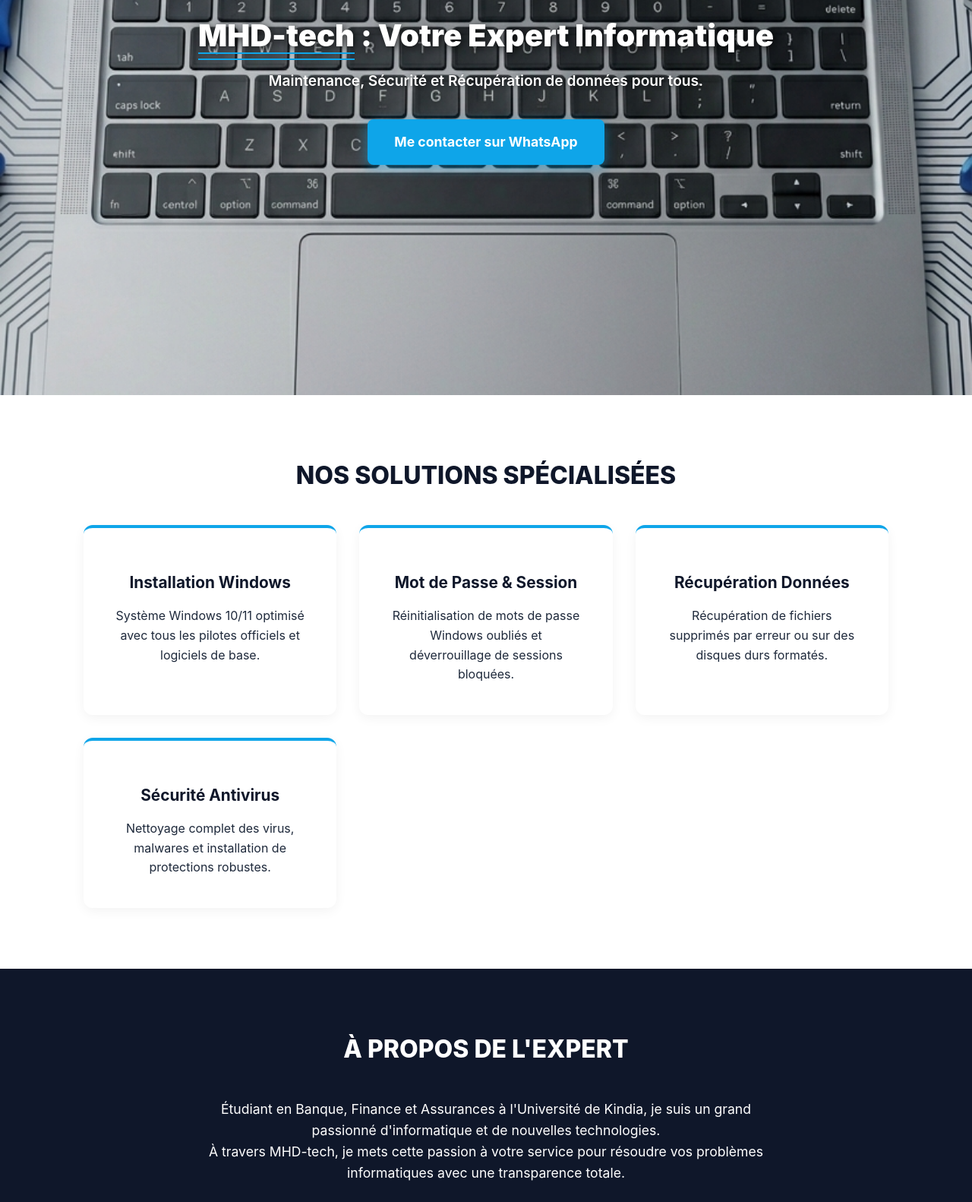
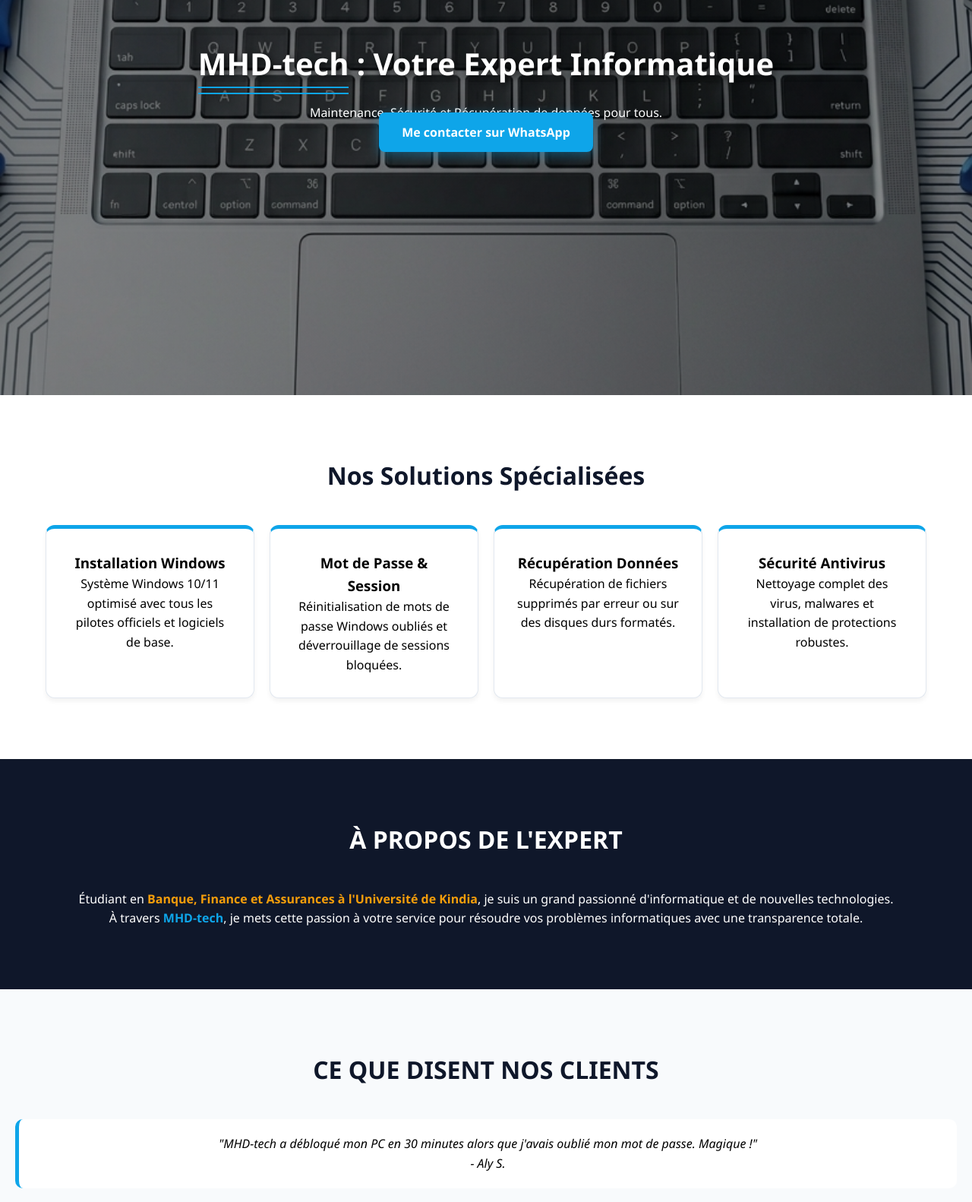
Before and after one commit to MHD224-Code/MHD-tech, a plain HTML site: page index.html in a window 1280 px wide. Shown: the part 280-1862 px from the top of the page at 76% size. Drawn offline with Linux system fonts and the light colour scheme.

Commit message:
style.css

```diff
--- a/style.css
+++ b/style.css
@@ -1,259 +1,104 @@
-/* --- 1. RÉINITIALISATION ET BASES --- */
-* {
-    box-sizing: border-box;
-    margin: 0;
-    padding: 0;
+/* RESET ET SÉCURITÉ */
+* { box-sizing: border-box; margin: 0; padding: 0; }
+body {
+    font-family: 'Segoe UI', Tahoma, Geneva, Verdana, sans-serif;
+    overflow-x: hidden;
+    width: 100%;
+    line-height: 1.6;
 }
 
-html {
-    scroll-behavior: smooth;
-}
-
-body {
-    font-family: 'Inter', sans-serif;
-    color: #1e293b;
-    background-color: #ffffff;
-    line-height: 1.6;
-    overflow-x: hidden; /* Empêche tout balancement horizontal */
-    width: 100%;
-}
-
-/* Couleurs principales */
-:root {
-    --sky-blue: #0ea5e9; /* Ton Bleu Ciel */
-    --dark-navy: #0f172a; /* Bleu nuit pour le texte */
-}
-
-/* --- 2. STRUCTURES DE CENTRAGE --- */
-.container {
-    width: 100%;
-    max-width: 1200px;
-    margin: 0 auto; /* Centre le contenu horizontalement */
-    padding: 0 20px;
-}
-
-section {
-    width: 100%;
-    padding: 80px 0;
-    text-align: center; /* Centre les titres et textes */
-    display: flex;
-    flex-direction: column;
-    align-items: center; /* Centre les éléments flex */
-}
-
-/* --- 3. SECTION ACCUEIL (HERO) --- */
+/* ACCUEIL */
 .main-header {
     height: 100vh;
     width: 100%;
-    /* Image de fond restaurée et fixée */
-    background-image: url('hero-mhd.jpg.png');
-    background-position: center;
-    background-size: cover;
-    background-repeat: no-repeat;
-    /* Centrage STRICT de l'accueil */
+    background: linear-gradient(rgba(0,0,0,0.4), rgba(0,0,0,0.4)), url('hero-mhd.jpg.png') center/cover no-repeat;
     display: flex;
     flex-direction: column;
     align-items: center;
     justify-content: center;
     position: relative;
     color: #ffffff;
+    text-align: center;
 }
 
-/* Overlay sombre pour la lisibilité */
-.header-overlay {
-    position: absolute;
-    top: 0; left: 0; width: 100%; height: 100%;
-    background-color: rgba(0, 0, 0, 0.4); /* Assombrit légèrement l'image */
-    z-index: 1;
-}
+.nav-container { position: absolute; top: 30px; right: 25px; z-index: 10; }
 
-/* Barre de nav (Nos Services à DROITE) */
-.nav-container {
-    position: absolute;
-    top: 30px;
-    right: 25px; /* Bouton à droite */
-    z-index: 10;
-}
-
-.btn-nav-sky {
-    background-color: var(--sky-blue);
+.btn-sky {
+    background-color: #0ea5e9;
     color: #ffffff !important;
-    padding: 10px 22px;
+    padding: 10px 20px;
     border-radius: 25px;
     text-decoration: none;
     font-weight: 700;
-    font-size: 0.9rem;
-    box-shadow: 0 2px 5px rgba(0,0,0,0.2);
 }
 
-/* Contenu central de l'accueil */
-.hero-content {
-    position: relative;
-    z-index: 2; /* Passe au-dessus de l'overlay */
-    text-align: center;
-    padding: 0 20px;
-    max-width: 900px;
-}
+.hero-content h1 { font-size: 2.5rem; text-shadow: 2px 2px 10px rgba(0,0,0,0.8); margin-bottom: 20px; }
 
-.hero-content h1 {
-    font-size: 2.5rem; /* Adapté pour mobile */
-    font-weight: 900;
-    margin-bottom: 20px;
-    line-height: 1.2;
-    text-shadow: 2px 2px 10px rgba(0, 0, 0, 0.7);
-}
-
-/* LE DOUBLE TRAIT SOUS MHD-TECH (UNIQUEMENT) */
+/* LE DOUBLE TRAIT */
 .double-underline {
     position: relative;
     display: inline-block;
 }
-
 .double-underline::after {
     content: '';
     position: absolute;
     left: 0;
-    bottom: -8px; /* Juste en dessous du mot */
+    bottom: -8px;
     width: 100%;
     height: 4px;
-    border-top: 2px solid var(--sky-blue);
-    border-bottom: 2px solid var(--sky-blue);
+    border-top: 2px solid #0ea5e9;
+    border-bottom: 2px solid #0ea5e9;
     padding-top: 2px;
 }
 
-.hero-content p {
-    font-size: 1.2rem;
-    font-weight: 600;
-    margin-bottom: 35px;
-    text-shadow: 1px 1px 5px rgba(0, 0, 0, 0.5);
+.btn-whatsapp-sky {
+    background-color: #0ea5e9;
+    color: #ffffff !important;
+    padding: 15px 30px;
+    border-radius: 8px;
+    text-decoration: none;
+    font-weight: bold;
+    box-shadow: 0 4px 15px rgba(14, 165, 233, 0.4);
 }
 
-/* Bouton WhatsApp Bleu Ciel */
-.btn-whatsapp-sky {
-    background-color: var(--sky-blue);
-    color: #ffffff !important;
-    padding: 16px 35px;
-    border-radius: 8px;
-    text-decoration: none;
-    font-weight: 700;
-    font-size: 1.1rem;
-    display: inline-block;
-    box-shadow: 0 4px 15px rgba(14, 165, 233, 0.5);
-    transition: 0.3s ease;
+/* SERVICES AVEC BORDURES */
+section { padding: 80px 20px; text-align: center; max-width: 1200px; margin: 0 auto; }
+h2 { font-size: 2rem; margin-bottom: 40px; color: #0f172a; }
+
+.services-grid {
+    display: grid;
+    grid-template-columns: repeat(auto-fit, minmax(250px, 1fr));
+    gap: 20px;
+}
+.service-card {
+    background: white;
+    padding: 30px;
+    border-radius: 12px;
+    border: 1px solid #e2e8f0;
+    border-top: 5px solid #0ea5e9; /* Le trait bleu sur chaque service */
+    box-shadow: 0 4px 6px rgba(0,0,0,0.05);
 }
 
-.btn-whatsapp-sky:hover {
-    background-color: #0284c7; /* Survol un peu plus foncé */
+/* À PROPOS - NOIR AVEC JAUNE ET BLEU */
+.about-section {
+    background-color: #0f172a;
+    color: white;
+    max-width: 100%;
+}
+.about-section h2 { color: white; }
+.highlight-gold { color: #f59e0b; font-weight: bold; }
+.highlight-sky { color: #0ea5e9; font-weight: bold; }
+
+/* TÉMOIGNAGES */
+.testimonials-section { background: #f8fafc; max-width: 100%; }
+.testimonial-card {
+    background: white;
+    padding: 20px;
+    margin-bottom: 20px;
+    border-radius: 10px;
+    border-left: 5px solid #0ea5e9;
+    font-style: italic;
 }
 
-/* --- 4. STYLE DES AUTRES SECTIONS --- */
-h2 {
-    font-size: 2rem;
-    font-weight: 800;
-    color: var(--dark-navy);
-    margin-bottom: 40px;
-    text-transform: uppercase;
-}
-
-/* Services Grid */
-.services-grid {
-    display: grid;
-    grid-template-columns: repeat(auto-fit, minmax(280px, 1fr));
-    gap: 30px;
-    width: 100%;
-    max-width: 1100px;
-    padding: 0 20px;
-}
-
-.service-card {
-    background: #ffffff;
-    padding: 40px;
-    border-radius: 12px;
-    box-shadow: 0 4px 15px rgba(0,0,0,0.05);
-    border-top: 4px solid var(--sky-blue);
-    text-align: center;
-}
-
-.service-card h3 {
-    font-size: 1.3rem;
-    margin: 15px 0;
-    color: var(--dark-navy);
-}
-
-/* À Propos */
-.about-section {
-    background-color: var(--dark-navy);
-    color: #ffffff;
-}
-
-.about-section h2 {
-    color: #ffffff;
-}
-
-.about-content {
-    max-width: 800px;
-    padding: 0 20px;
-    font-size: 1.1rem;
-}
-
-.highlight {
-    color: var(--sky-blue);
-    font-weight: 700;
-}
-
-/* Témoignages */
-.testimonials-grid {
-    display: grid;
-    grid-template-columns: 1fr;
-    gap: 20px;
-    width: 100%;
-    max-width: 600px;
-    padding: 0 20px;
-}
-
-.testimonial-card {
-    background: #f8fafc;
-    padding: 25px;
-    border-radius: 8px;
-    font-style: italic;
-    border-left: 3px solid var(--sky-blue);
-}
-
-.client-name {
-    font-style: normal;
-    font-weight: 700;
-    margin-top: 10px;
-    color: var(--dark-navy);
-}
-
-/* Contact / Footer */
-.contact-section {
-    background-color: #f1f5f9;
-    padding: 60px 20px;
-    text-align: center;
-}
-
-.contact-links {
-    margin-bottom: 40px;
-}
-
-.contact-btn {
-    display: block;
-    font-size: 1.5rem;
-    color: var(--dark-navy);
-    text-decoration: none;
-    font-weight: 700;
-    margin: 10px 0;
-}
-
-.separator {
-    font-weight: 600;
-    color: #64748b;
-}
-
-.footer-bottom {
-    border-top: 1px solid #e2e8f0;
-    padding-top: 20px;
-    color: #64748b;
-    font-size: 0.9rem;
-}
+/* FOOTER */
+.contact-btn { font-size: 1.8rem; color: #0f172a; text-decoration: none; font-weight: 800; }
```
